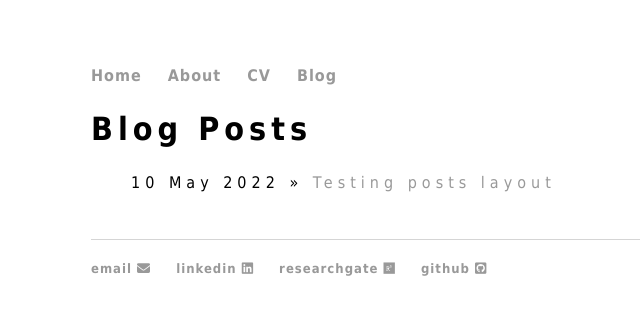
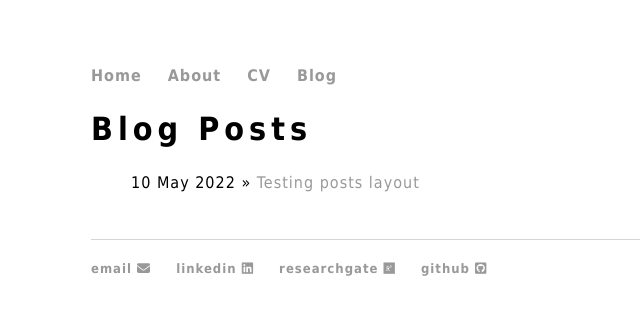
Before and after one commit to finerbrighterlighter/finerbrighterlighter.github.io, a Jekyll site: the page built from blog/index.html, in a window 1280 px wide. Shown: the top 315 px of the page, without its empty margins (101-741 px from the left). Built offline with Jekyll 4.4.1, drawn with Linux system fonts in a browser that asks for light colours; nearby versions of some CDN libraries.

Commit message:
Update main.css

```diff
--- a/css/main.css
+++ b/css/main.css
@@ -54,7 +54,7 @@ footer {
 ul.posts {
     margin: 20px auto 40px;
     font-family:'Tahoma';
-    letter-spacing: 5px;
+    letter-spacing: 1px;
     font-size: medium;
 }
 
```
